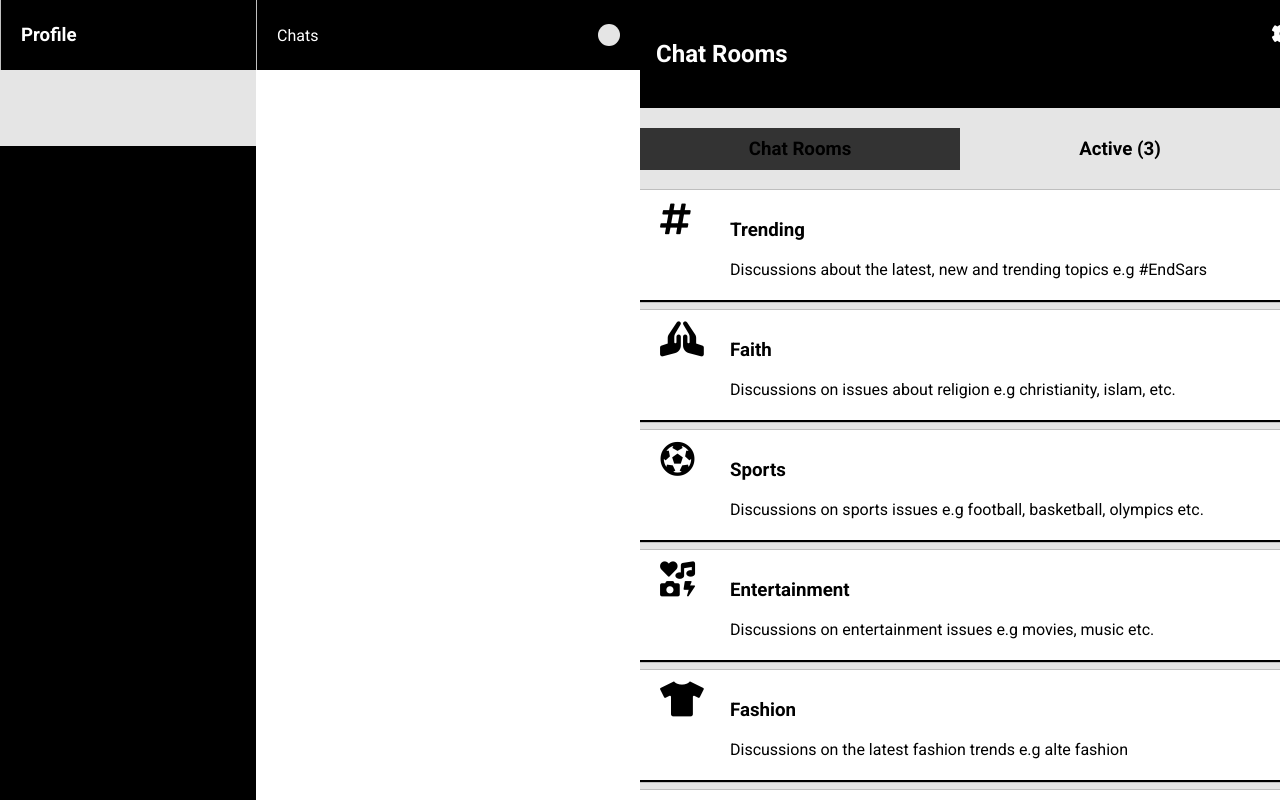
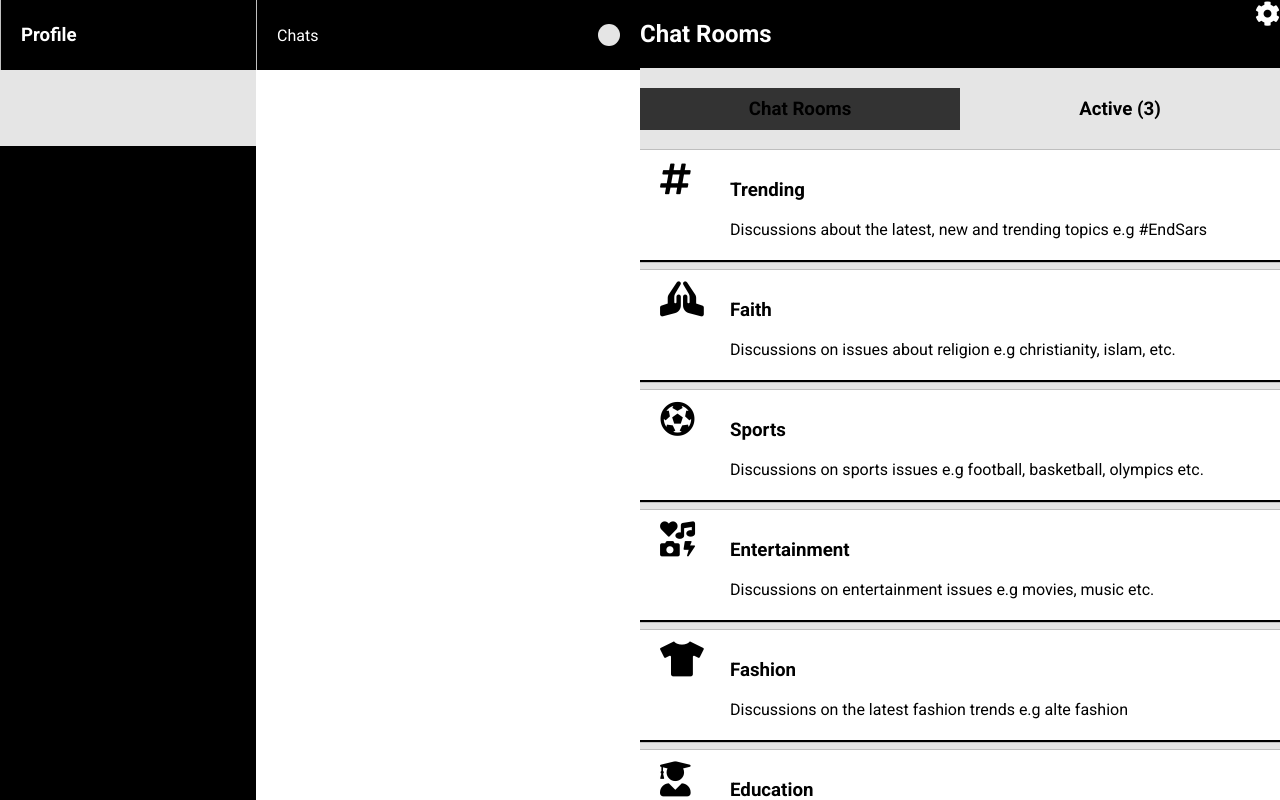
Before and after one commit to nazeeeh/Chat-App, a plain HTML site: page dashboard/chatroom.html in a window 1280 px wide. Drawn offline with Linux system fonts and the light colour scheme; no server answers; sample sign-in values are in the browser's storage.

Commit message:
Update chatroom.css
chatroom edits

```diff
--- a/dashboard/assets/css/chatroom.css
+++ b/dashboard/assets/css/chatroom.css
@@ -13,7 +13,7 @@
 	display:flex;
 	flex-direction: row;
 	justify-content: space-between;
-	padding: 20px 16px;
+	/*padding: 20px 16px;*/
 	border-bottom: 1px solid var(--light-color);
 }
 
```
